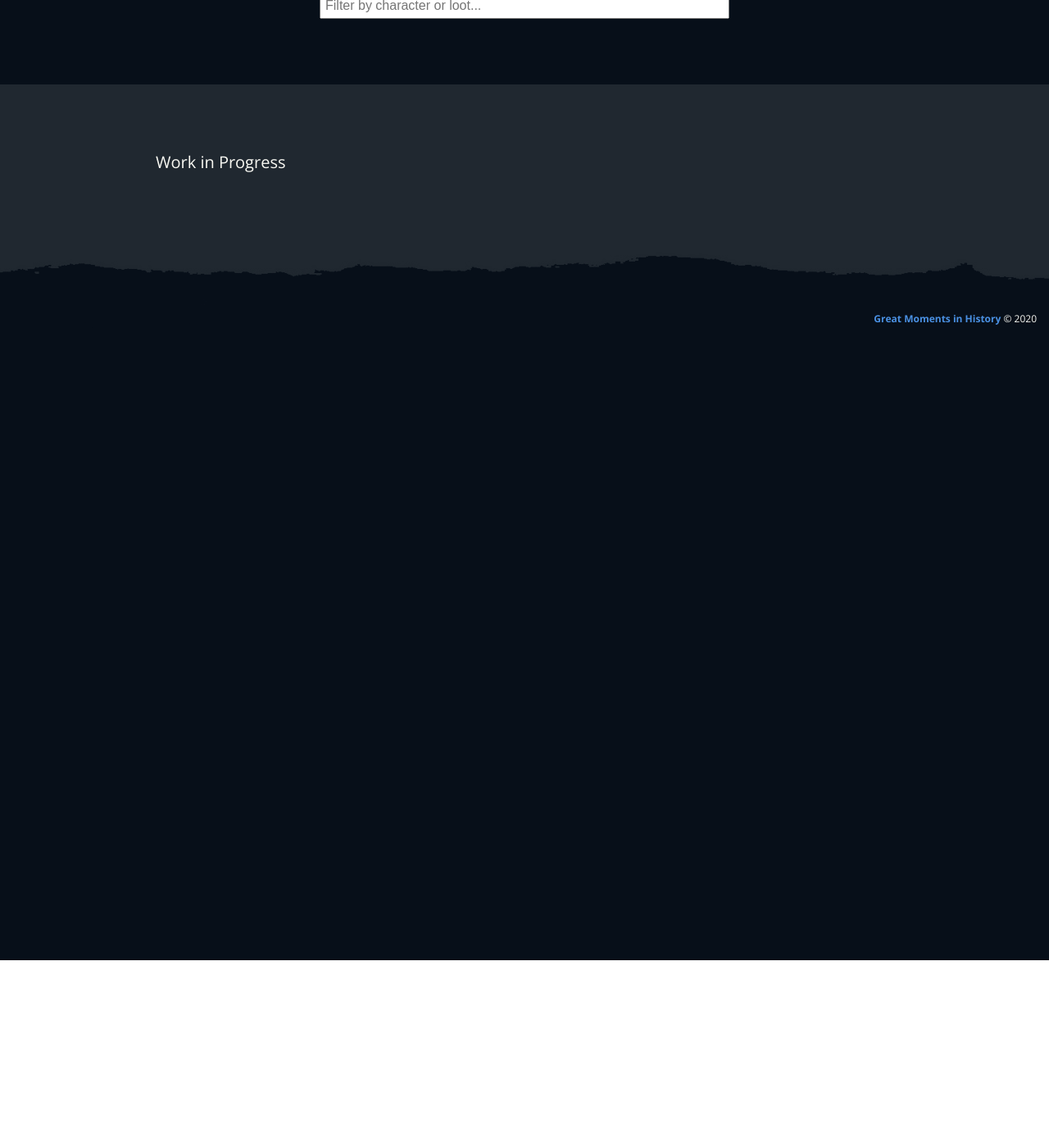
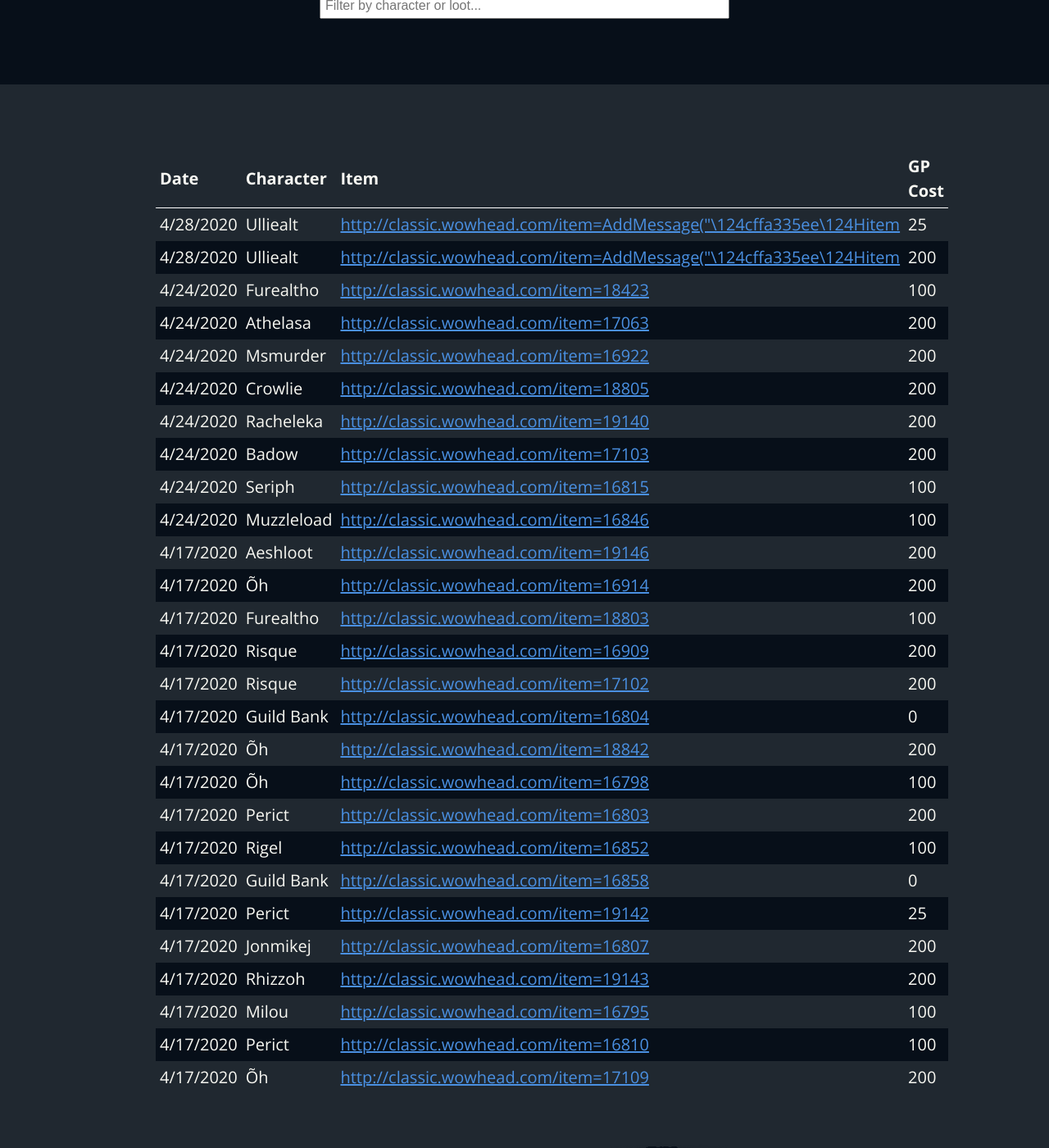
Before and after one commit to gmih/classic, a Jekyll site: the page built from epgp/tier2.html, in a window 1280 px wide and 1400 px high, scrolled down 229 px. Shown: the whole window at 82% size. Built offline with Jekyll 4.4.1, drawn with Linux system fonts in a browser that asks for light colours; nearby versions of some CDN libraries; a script that is not in the unit is left out.

Commit message:
Fix data listing with new data style

```diff
--- a/epgp/tier2.html
+++ b/epgp/tier2.html
@@ -4,9 +4,7 @@ title: BWL Loot History
 weight: 1
 permalink: /epgp/tier2/
 ---
-
-<p>Work in Progress</p>
-		<table class="loot-history" style="display:none;">
+		<table class="loot-history">
 
 
       <tr id="loot-history" class="column-names">
--- a/js/epgp.js
+++ b/js/epgp.js
@@ -45,6 +45,42 @@ LootHistory = {
 			var item = items[i];
 			if (item[1] !== 'EP') {
 
+				if (item[1] === 'GP') {
+
+
+
+					var displayContainer = $('<tr>', {
+						"class": "display-container"
+					}).insertAfter($('#loot-history'));
+
+					var displayDate = $('<td>', {
+						"class": "display-date",
+						"data-timestamp": item[0],
+						"text": LootHistory.parseDate(item[0])
+					}).appendTo(displayContainer);
+
+					var displayName = $('<td>', {
+						"class": "display-name",
+						"text": LootHistory.stripName(item[2])
+					}).appendTo(displayContainer);
+
+					var displayLink = $('<td>', {
+						"class": "display-link"
+					}).appendTo(displayContainer);
+
+					var displayItem = $('<a>', {
+						"class": "display-item",
+						"href": LootHistory.formatItem(item[3]),
+						"text": LootHistory.formatItem(item[3])
+					}).appendTo(displayLink);
+
+					var displayGP = $('<td>', {
+						"class": "display-gp",
+						"text": item[4]
+					}).appendTo(displayContainer);
+				} else {
+
+
 
 					var displayContainer = $('<tr>', {
 						"class": "display-container"
@@ -75,6 +111,7 @@ LootHistory = {
 						"class": "display-gp",
 						"text": item[3]
 					}).appendTo(displayContainer);
+				}
 			}
 		}
 
```
Lines whose indentation alone changed are shown as unchanged.
